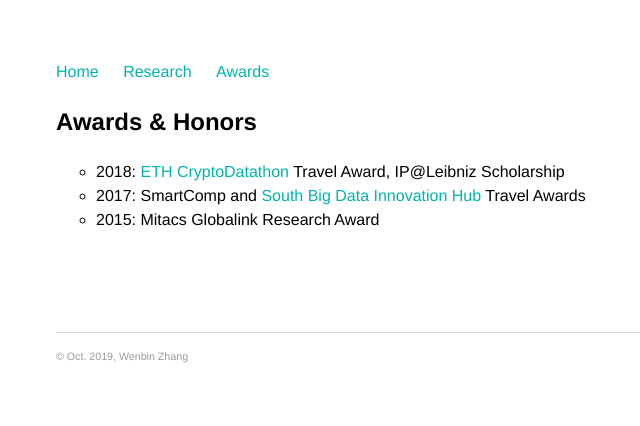
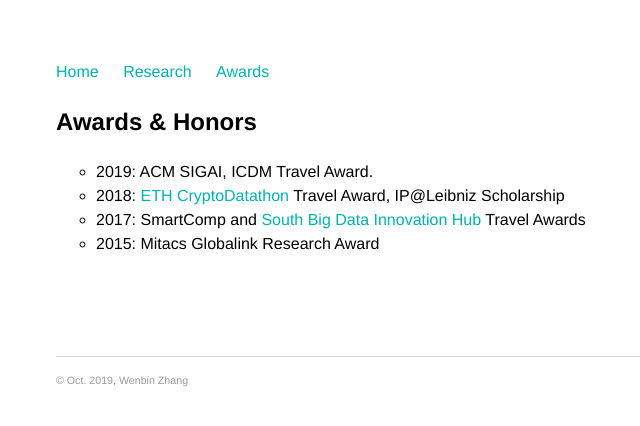
Before and after one commit to vanbanTruong/vanbanTruong.github.io, a Jekyll site: the page built from awards.md, in a window 1280 px wide. Shown: the top 426 px of the page, without its empty margins (136-776 px from the left). Built offline with Jekyll 4.4.1, drawn with Linux system fonts in a browser that asks for light colours.

Commit message:
Update awards.md

```diff
--- a/awards.md
+++ b/awards.md
@@ -5,6 +5,7 @@ title: Awards
 
 ### Awards & Honors
 
+* 2019: ACM SIGAI, ICDM Travel Award.
 * 2018: [ETH CryptoDatathon](https://www.cryptodatathon.com/) Travel Award, IP@Leibniz Scholarship
 * 2017: SmartComp and [South Big Data Innovation Hub](https://southbigdatahub.org/2017/07/26/mobile-health-workshop-sparks-ideas-for-future-research/) Travel Awards
 * 2015: Mitacs Globalink Research Award
```
